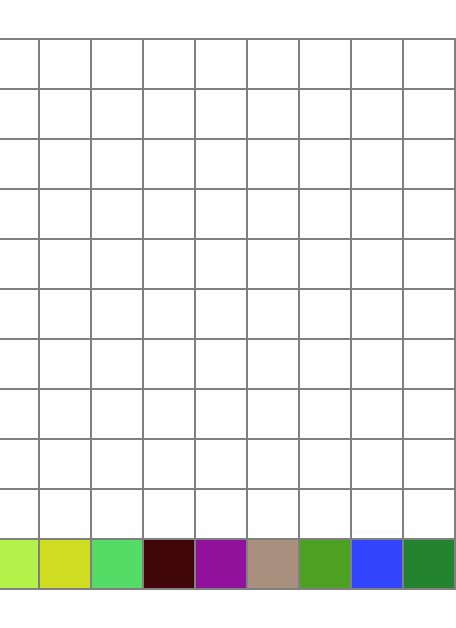
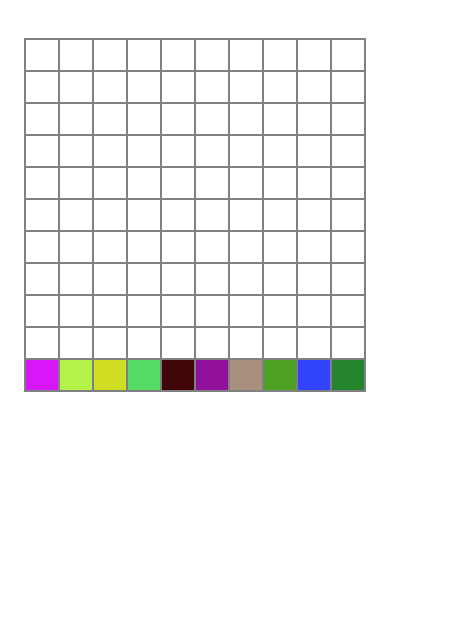
Before and after one commit to megholova91/vanilla-js-puzzles, a plain HTML site: page pixel-art/index.html in a window 390 px wide. Shown: the part 70-698 px from the top of the page, 456 px wide, since content can reach past the window. Drawn offline with Linux system fonts and the light colour scheme.

Commit message:
Pixel art mobile responsive & event delegation

```diff
--- a/pixel-art/app.js
+++ b/pixel-art/app.js
@@ -1,41 +1,52 @@
-const gridContainer = document.getElementById('grid-container');
-const colorPalette = document.getElementById('color-palette');
+(() => {
+  const gridContainer = document.getElementById("grid-container");
+  const colorPalette = document.getElementById("color-palette");
 
   const colors = [];
-let selectedColor = '';
+  let selectedColor = "";
 
   for (let row = 0; row < 10; row++) {
-    const rowNode = document.createElement('div');
-    rowNode.classList.add('row');
+    const rowNode = document.createElement("div");
+    rowNode.classList.add("row");
     for (let col = 0; col < 10; col++) {
-        const cell = document.createElement('div');
-        cell.classList.add('cell');
-        cell.onclick = function () {
-            if(selectedColor) {
-                cell.style.background = selectedColor;
-            }
-        }
+      const cell = document.createElement("div");
+      cell.classList.add("cell");
+      cell.setAttribute("data-cell", true);
       rowNode.appendChild(cell);
     }
     gridContainer.appendChild(rowNode);
   }
 
   for (let count = 0; count < 10; count++) {
-    const colorCell = document.createElement('div');
-    colorCell.classList.add('cell', 'color-cell');
+    const colorCell = document.createElement("div");
+    colorCell.classList.add("cell", "color-cell");
     const color = generateRandomColor();
     colorCell.style.background = color;
+    colorCell.setAttribute("data-color", color);
     colors.push(color);
-    colorCell.onclick = function () {
-        selectedColor = color;
-    }
     colorPalette.appendChild(colorCell);
   }
 
+  colorPalette.addEventListener("click", (event) => {
+    const item = event.target;
+    if (item.dataset.color) {
+      selectedColor = item.dataset.color;
+    }
+  });
+
+  gridContainer.addEventListener("click", (event) => {
+    const item = event.target;
+    if (item.dataset.cell && selectedColor) {
+      item.style.background = selectedColor;
+    }
+  });
+
   function generateRandomColor() {
-    let newColor = '';
+    let newColor = "";
     do {
-        newColor = '#' + (Math.random() * 0xfffff * 1000000).toString(16).slice(0, 6);
+      newColor =
+        "#" + (Math.random() * 0xfffff * 1000000).toString(16).slice(0, 6);
     } while (colors.indexOf(newColor) > -1);
     return newColor;
   }
+})();
--- a/pixel-art/index.html
+++ b/pixel-art/index.html
@@ -15,8 +15,10 @@
 <body>
     <h1>Pixel Art</h1>
     <br />
-    <div id="grid-container"></div>
-    <div id="color-palette"></div>
+    <div class="main">
+        <div id="grid-container"></div>
+        <div id="color-palette"></div>
+    </div>
     <script type="text/javascript" src="app.js"></script>
 </body>
 
--- a/pixel-art/styles.css
+++ b/pixel-art/styles.css
@@ -12,12 +12,12 @@ body {
 }
 
 .row, #color-palette {
-    height: 50px;
+    height: 3rem;
     display: flex;
 }
 
 .cell {
-    width: 50px;
+    width: 3rem;
     border: 1px solid grey;
 }
 
@@ -29,3 +29,20 @@ body {
 .color-cell {
     cursor: pointer;
 }
+
+.main {
+    display: flex;
+    flex-direction: column;
+    align-items: center;
+    width: 80%;
+    height: 80%;
+}
+
+@media (max-width: 600px) {
+    .row, #color-palette {
+        height: 2rem;
+    }
+    .cell {
+        width: 2rem;
+    }
+}
```
Lines whose indentation alone changed are shown as unchanged.
